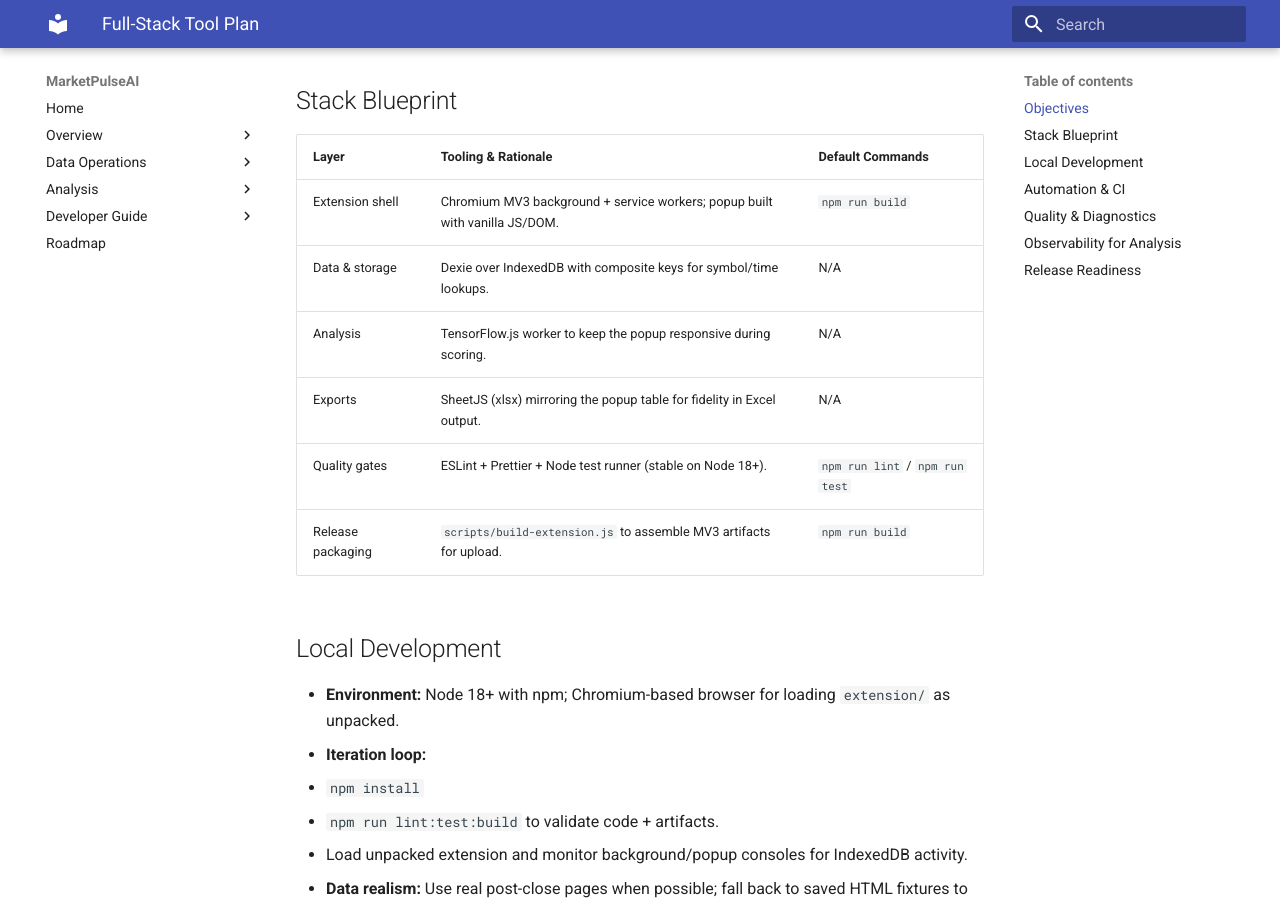
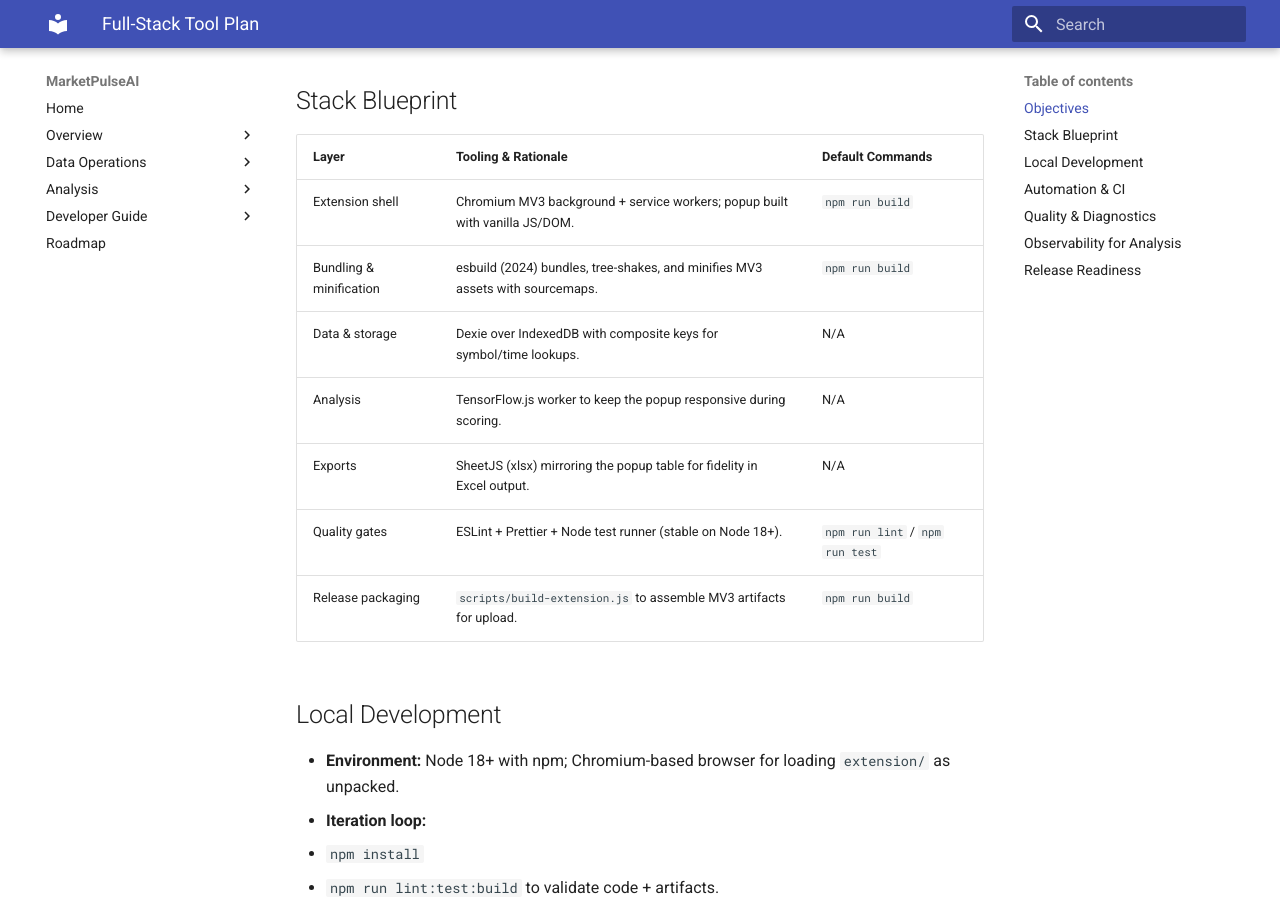
Before and after one commit to shari-ar/MarketPulseAI, an MkDocs documentation site: the page built from docs/tooling-plan.md, in a window 1280 px wide and 900 px high, scrolled down 423 px. Built offline with MkDocs 1.6.1 and Material for MkDocs 9.7.7, drawn with Linux system fonts in a browser that asks for light colours.

Commit message:
Document esbuild as bundling tool

```diff
--- a/docs/tooling-plan.md
+++ b/docs/tooling-plan.md
@@ -10,14 +10,15 @@ This plan outlines the end-to-end tooling and platform choices that keep MarketP
 
 ## Stack Blueprint
 
-| Layer             | Tooling & Rationale                                                         | Default Commands                |
-| ----------------- | --------------------------------------------------------------------------- | ------------------------------- |
-| Extension shell   | Chromium MV3 background + service workers; popup built with vanilla JS/DOM. | `npm run build`                 |
-| Data & storage    | Dexie over IndexedDB with composite keys for symbol/time lookups.           | N/A                             |
-| Analysis          | TensorFlow.js worker to keep the popup responsive during scoring.           | N/A                             |
-| Exports           | SheetJS (xlsx) mirroring the popup table for fidelity in Excel output.      | N/A                             |
-| Quality gates     | ESLint + Prettier + Node test runner (stable on Node 18+).                  | `npm run lint` / `npm run test` |
-| Release packaging | `scripts/build-extension.js` to assemble MV3 artifacts for upload.          | `npm run build`                 |
+| Layer                   | Tooling & Rationale                                                           | Default Commands                |
+| ----------------------- | ----------------------------------------------------------------------------- | ------------------------------- |
+| Extension shell         | Chromium MV3 background + service workers; popup built with vanilla JS/DOM.   | `npm run build`                 |
+| Bundling & minification | esbuild (2024) bundles, tree-shakes, and minifies MV3 assets with sourcemaps. | `npm run build`                 |
+| Data & storage          | Dexie over IndexedDB with composite keys for symbol/time lookups.             | N/A                             |
+| Analysis                | TensorFlow.js worker to keep the popup responsive during scoring.             | N/A                             |
+| Exports                 | SheetJS (xlsx) mirroring the popup table for fidelity in Excel output.        | N/A                             |
+| Quality gates           | ESLint + Prettier + Node test runner (stable on Node 18+).                    | `npm run lint` / `npm run test` |
+| Release packaging       | `scripts/build-extension.js` to assemble MV3 artifacts for upload.            | `npm run build`                 |
 
 ## Local Development
 
```
